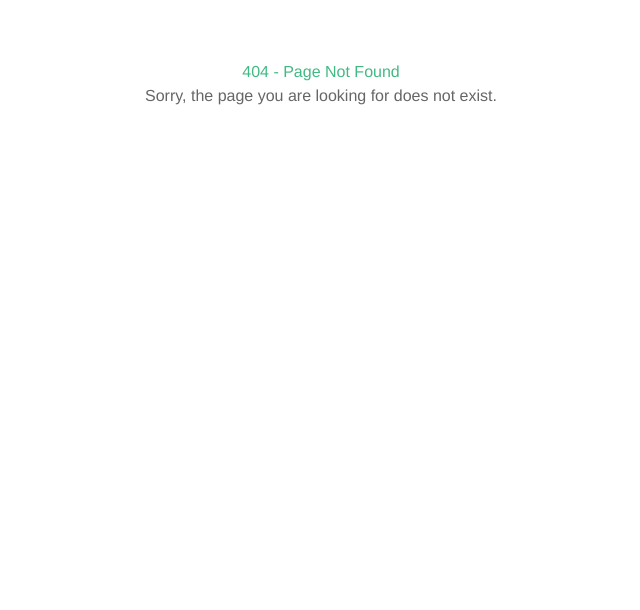
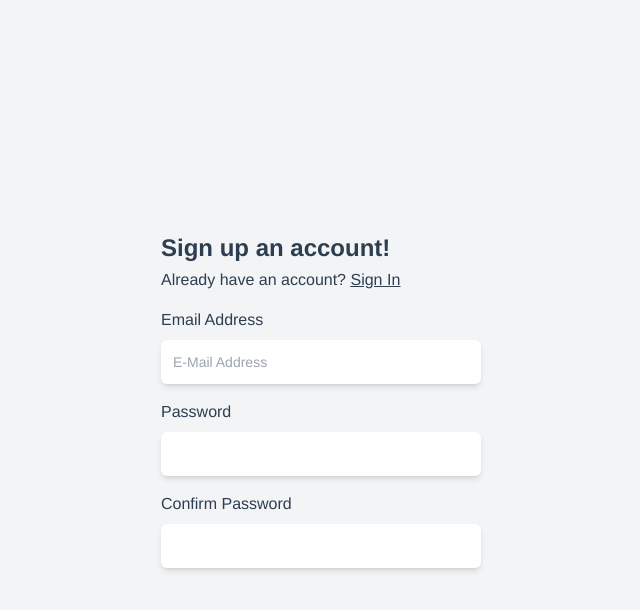
Before and after one commit to rogaix/inicio, a Vue app in the folder web/vue/: page /register in a window 1280 px wide. Before the commit this address had no page. Shown: the top 610 px of the page, without its empty margins (319-959 px from the left). Built offline with nearby package versions, Linux system fonts and the light colour scheme.

Commit message:
Started login and register view. Added respective routes.

```diff
--- a/web/vue/index.html
+++ b/web/vue/index.html
@@ -3,7 +3,15 @@
 <head>
     <meta charset="UTF-8">
     <meta name="viewport" content="width=device-width, initial-scale=1.0">
-    <title>Vue App</title>
+    <title>Inicio</title>
+    <style>
+        #app {
+            font-family: Avenir, Helvetica, Arial, sans-serif;
+            -webkit-font-smoothing: antialiased;
+            -moz-osx-font-smoothing: grayscale;
+            color: #2c3e50;
+        }
+    </style>
 </head>
 <body>
 <div id="app"></div>
--- a/web/vue/src/App.vue
+++ b/web/vue/src/App.vue
@@ -2,18 +2,5 @@
 </script>
 
 <template>
-  <div id="app">
-    <router-view></router-view>
-  </div>
+  <router-view></router-view>
 </template>
-
-<style>
-#app {
-  font-family: Avenir, Helvetica, Arial, sans-serif;
-  -webkit-font-smoothing: antialiased;
-  -moz-osx-font-smoothing: grayscale;
-  text-align: center;
-  color: #2c3e50;
-  margin-top: 60px;
-}
-</style>
--- /dev/null
+++ b/web/vue/src/components/LoginPage.vue
@@ -0,0 +1,49 @@
+<script setup>
+</script>
+
+<template>
+  <div class="flex justify-center items-center h-screen bg-gray-100">
+    <div class="flex flex-col w-80 space-y-4">
+      <h2 class="text-2xl font-semibold">
+        Sign in to your account!
+        <div class="text-base mt-1 font-normal">
+          No account yet?
+          <span class="underline text-bold">
+              <a href="/register">Sign up!</a>
+            </span>
+        </div>
+      </h2>
+
+      <div class="flex flex-col space-y-2">
+        <label for="email">
+          Email Address
+        </label>
+        <input
+            type="text"
+            name="email"
+            id="email"
+            placeholder="E-Mail Address"
+            class="border-gray-300 border-1 p-3 rounded-md shadow-md outline-none text-sm"
+        >
+      </div>
+
+      <div class="flex flex-col space-y-2">
+        <label for="password">
+          Password
+        </label>
+        <input
+            type="password"
+            name="password"
+            id="password"
+            class="border-gray-300 border-1 p-3 rounded-md shadow-md outline-none text-sm"
+        >
+      </div>
+    </div>
+  </div>
+</template>
+
+<style scoped>
+h1 {
+  color: #42b983;
+}
+</style>
--- /dev/null
+++ b/web/vue/src/components/RegisterPage.vue
@@ -0,0 +1,61 @@
+<script setup>
+</script>
+
+<template>
+  <div class="flex justify-center items-center h-screen bg-gray-100">
+    <div class="flex flex-col w-80 space-y-4">
+      <h2 class="text-2xl font-semibold">
+        Sign up an account!
+        <div class="text-base mt-1 font-normal">
+          Already have an account?
+          <span class="underline text-bold">
+              <a href="/">Sign In</a>
+            </span>
+        </div>
+      </h2>
+
+      <div class="flex flex-col space-y-2">
+        <label for="email">
+          Email Address
+        </label>
+        <input
+            type="text"
+            name="email"
+            id="email"
+            placeholder="E-Mail Address"
+            class="border-gray-300 border-1 p-3 rounded-md shadow-md outline-none text-sm"
+        >
+      </div>
+
+      <div class="flex flex-col space-y-2">
+        <label for="password">
+          Password
+        </label>
+        <input
+            type="password"
+            name="password"
+            id="password"
+            class="border-gray-300 border-1 p-3 rounded-md shadow-md outline-none text-sm"
+        >
+      </div>
+
+      <div class="flex flex-col space-y-2">
+        <label for="confirm-password">
+          Confirm Password
+        </label>
+        <input
+            type="password"
+            name="confirm-password"
+            id="confirm-password"
+            class="border-gray-300 border-1 p-3 rounded-md shadow-md outline-none text-sm"
+        >
+      </div>
+    </div>
+  </div>
+</template>
+
+<style scoped>
+h1 {
+  color: #42b983;
+}
+</style>
--- a/web/vue/src/components/WelcomePage.vue
+++ b/web/vue/src/components/WelcomePage.vue
@@ -1,15 +1,13 @@
-<script setup lang="ts">
+<script setup>
+import LoginPage from "@/components/LoginPage.vue"
+import RegisterPage from "@/components/RegisterPage.vue"
 </script>
 
 <template>
-  <div>
-    <h1>Home Page</h1>
-    <p>Welcome to the home page.</p>
-  </div>
+  <LoginPage v-if="true" />
+  <RegisterPage v-else />
+
 </template>
 
 <style scoped>
-h1 {
-  color: #42b983;
-}
 </style>
--- a/web/vue/src/router/index.ts
+++ b/web/vue/src/router/index.ts
@@ -1,10 +1,14 @@
 import { createRouter, createWebHistory } from 'vue-router'
 import AboutPage from '@/components/AboutPage.vue'
 import WelcomePage from '@/components/WelcomePage.vue'
+import RegisterPage from '@/components/RegisterPage.vue'
+import LoginPage from '@/components/LoginPage.vue'
 import PageNotFound from '@/components/PageNotFound.vue'
 
 const routes = [
     { path: '/', component: WelcomePage },
+    { path: '/register', component: RegisterPage },
+    { path: '/login', component: LoginPage },
     { path: '/about', component: AboutPage },
     { path: '/:pathMatch(.*)*', component: PageNotFound },
 ]
```
Also changed, not shown: 1 other file (tests, documents, lock files or other folders).
